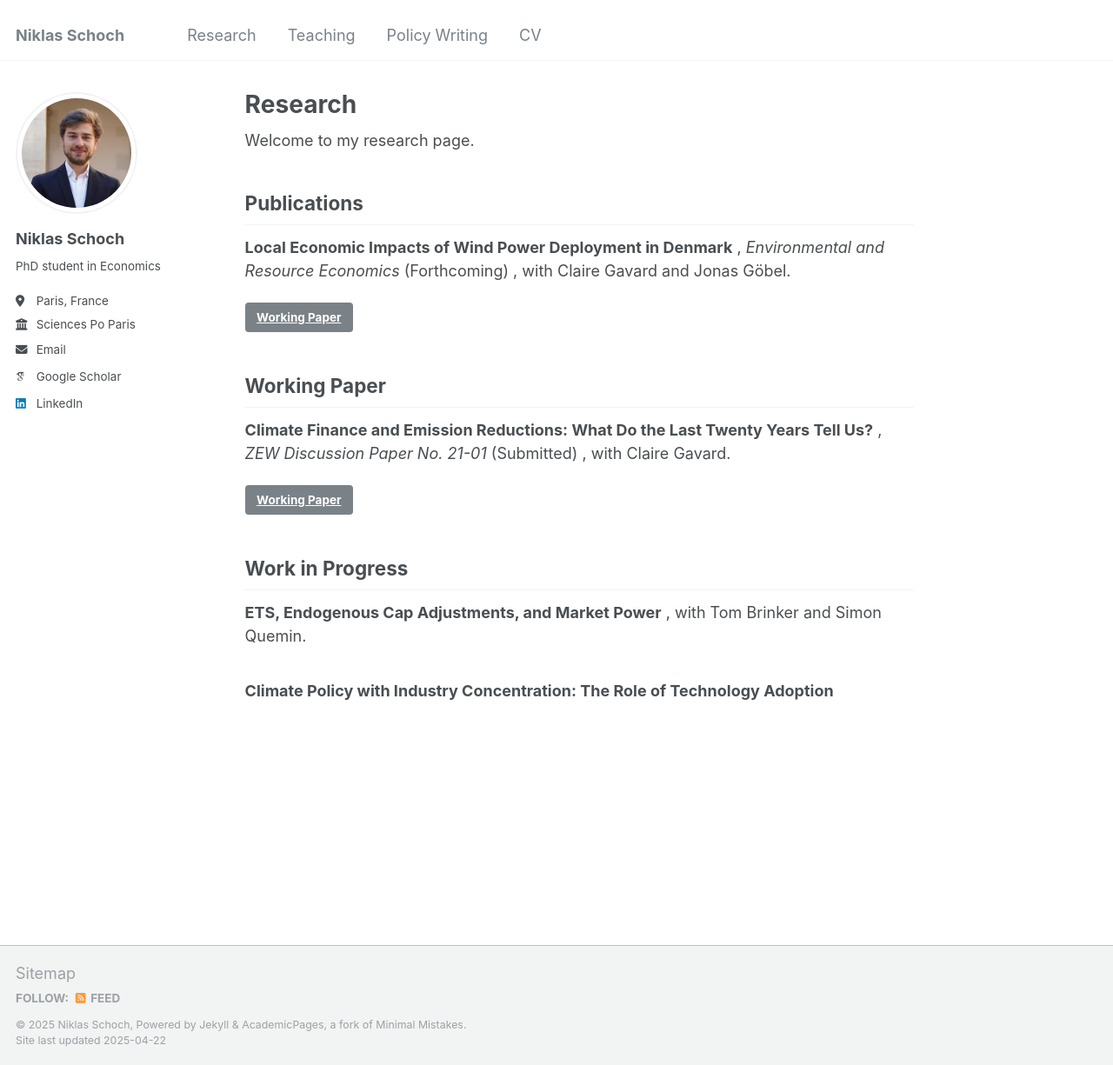
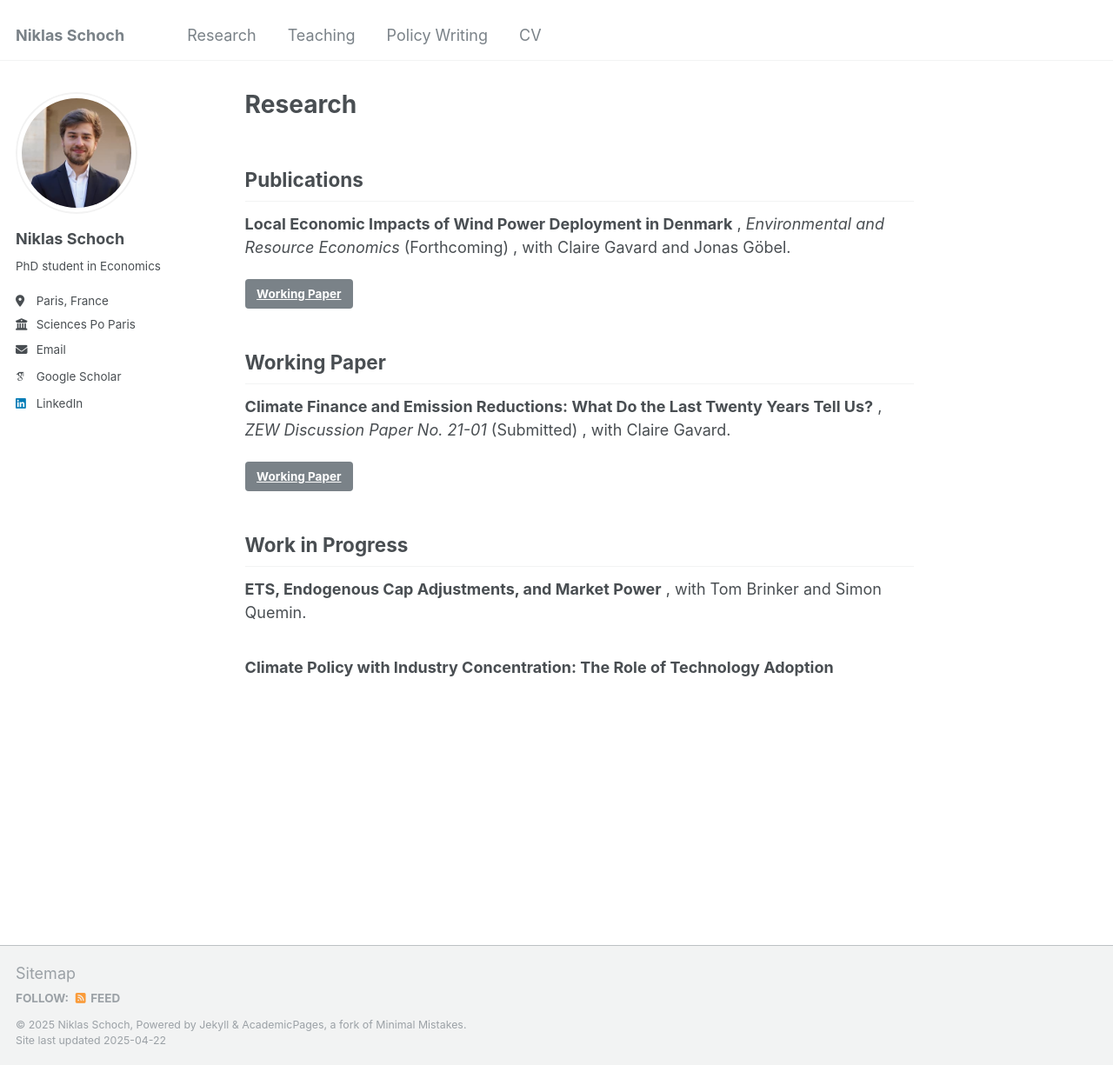
Before and after one commit to niklasschoch/niklasschoch.github.io, a Jekyll site: the page built from _pages/research.md, in a window 1280 px wide and 1225 px high. Shown: the whole window at 87% size. Built offline with Jekyll 4.4.1, drawn with Linux system fonts in a browser that asks for light colours; some web fonts are replaced.

Commit message:
Update research.md
Signed-off-by: niklasschoch <74817881+niklasschoch@users.noreply.github.com>

```diff
--- a/_pages/research.md
+++ b/_pages/research.md
@@ -4,8 +4,6 @@ permalink: /research/
 layout: single
 author_profile: true
 ---
-
-Welcome to my research page.
 
 {% assign pubs = site.publications | sort: 'date' | reverse %}
 {% assign categories = "Publications,Working Paper,Work in Progress" | split: "," %}
```
